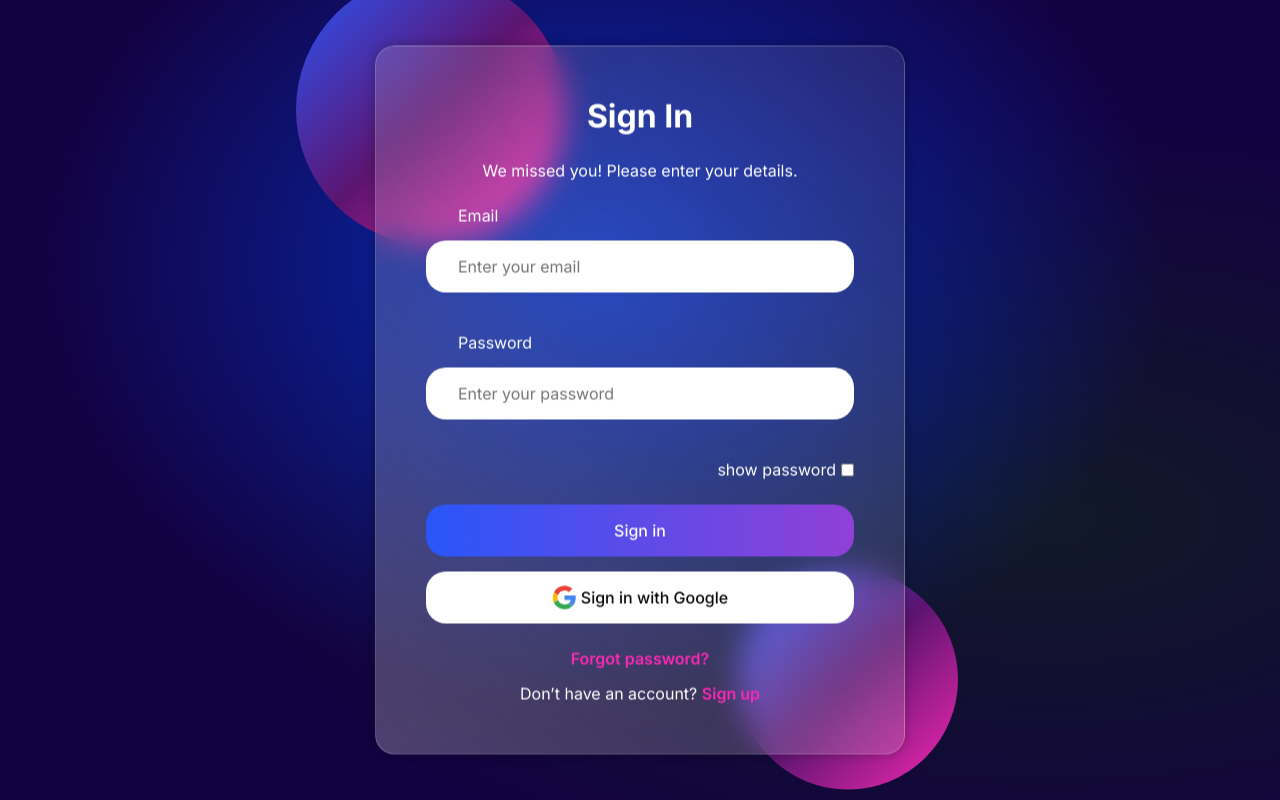
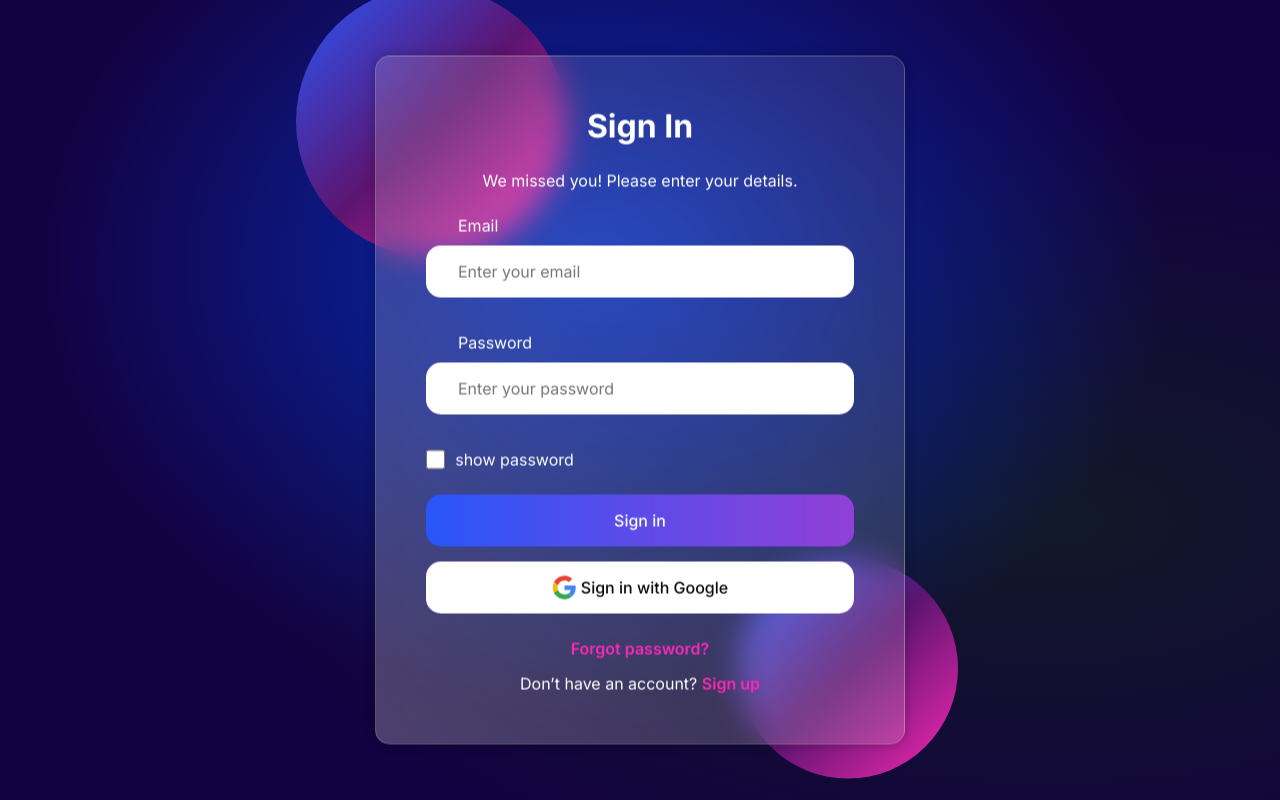
Before and after one commit to Elvira-del/form, a Next.js app: page / in a window 1280 px wide. Built offline with nearby package versions, Linux system fonts and the light colour scheme.

Commit message:
feat: add toggle password visibility feature

```diff
--- /dev/null
+++ b/app/components/checkbox/PasswordCheckbox.tsx
@@ -0,0 +1,17 @@
+import { InputHTMLAttributes } from "react";
+import styles from "./checkbox.module.css";
+
+type PasswordCheckboxType = {
+  toggleCheckbox: (isChecked: boolean) => void;
+} & InputHTMLAttributes<HTMLInputElement>;
+
+export const PasswordCheckbox = ({ toggleCheckbox }: PasswordCheckboxType) => {
+  return (
+    <input
+      className={styles.checkbox}
+      type="checkbox"
+      name="checkbox"
+      onChange={(e) => toggleCheckbox(e.target.checked)}
+    />
+  );
+};
--- /dev/null
+++ b/app/components/checkbox/checkbox.module.css
@@ -0,0 +1,4 @@
+.checkbox {
+  width: 1.2em;
+  height: 1.2em;
+}
--- a/app/components/input/Input.tsx
+++ b/app/components/input/Input.tsx
@@ -1,8 +1,4 @@
-import {
-  ChangeEventHandler,
-  HTMLInputTypeAttribute,
-  InputHTMLAttributes,
-} from "react";
+import { HTMLInputTypeAttribute, InputHTMLAttributes } from "react";
 import classNames from "classnames/bind";
 import styles from "./input.module.css";
 
@@ -10,26 +6,23 @@ type InputType = {
   inputType: HTMLInputTypeAttribute;
   inputName: string;
   inputText?: string;
-  handleChange?: ChangeEventHandler;
 } & InputHTMLAttributes<HTMLInputElement>;
 
 export const Input = ({
   inputType,
   inputName,
   inputText,
-  handleChange,
   ...rest
 }: InputType) => {
-  const inputClass = classNames.bind(styles);
+  const classes = classNames.bind(styles);
 
   return (
     <input
-      className={inputClass("input", `input-${[inputName]}`)}
+      className={classes("input", `input-${[inputName]}`)}
       type={inputType}
       inputMode={inputType === "email" ? "email" : "text"}
       name={inputName}
       placeholder={inputText}
-      onChange={handleChange}
       {...rest}
     />
   );
--- a/app/components/label/label.module.css
+++ b/app/components/label/label.module.css
@@ -1,7 +1,7 @@
 .label {
   display: flex;
   flex-direction: column;
-  row-gap: 15px;
+  gap: 10px;
   width: 100%;
 }
 
@@ -11,11 +11,12 @@
 
 .checkbox {
   flex-direction: row;
-  justify-content: end;
+  align-self: start;
   align-items: center;
+  width: auto;
 }
 
 .checkbox-text {
-  padding-right: 5px;
   padding-left: 0;
+  order: 1;
 }
--- a/app/globals.css
+++ b/app/globals.css
@@ -17,7 +17,7 @@
 
   --social-icon-sizes: 1.5rem;
   --item-padding: 1rem 2rem;
-  --item-border-radius: 20px;
+  --item-border-radius: 15px;
 }
 
 *,
--- a/app/page.tsx
+++ b/app/page.tsx
@@ -1,11 +1,13 @@
 "use client";
 
+import { useState } from "react";
+import { useFormState } from "react-dom";
 import { Form } from "./components/form/Form";
 import { Button } from "./components/button/Button";
 import { Input } from "./components/input/Input";
 import { Label } from "./components/label/Label";
 import { LinkWrapper } from "./components/link/LinkWrapper";
-import { useFormState } from "react-dom";
+import { PasswordCheckbox } from "./components/checkbox/PasswordCheckbox";
 import { authenticateLogin } from "./lib/actions";
 import styles from "./page.module.css";
 
@@ -15,6 +17,11 @@ const initialState = {
 
 export default function Page() {
   const [data, dispatch] = useFormState(authenticateLogin, initialState);
+  const [isPasswordShow, setPasswordShow] = useState(false);
+
+  const togglePasswordVisibility = (isChecked: boolean) => {
+    setPasswordShow(isChecked);
+  };
 
   return (
     <main>
@@ -42,7 +49,7 @@ export default function Page() {
         </Label>
         <Label labelText={"Password"}>
           <Input
-            inputType={"password"}
+            inputType={isPasswordShow ? "text" : "password"}
             inputName={"password"}
             inputText={"Enter your password"}
             aria-describedby="password-error"
@@ -57,9 +64,8 @@ export default function Page() {
               ))}
           </span>
         </Label>
-
         <Label labelText={"show password"} checkboxType={true}>
-          <Input inputType={"checkbox"} inputName={"checkbox"} />
+          <PasswordCheckbox toggleCheckbox={togglePasswordVisibility} />
         </Label>
 
         <div className={styles.buttons}>
```
